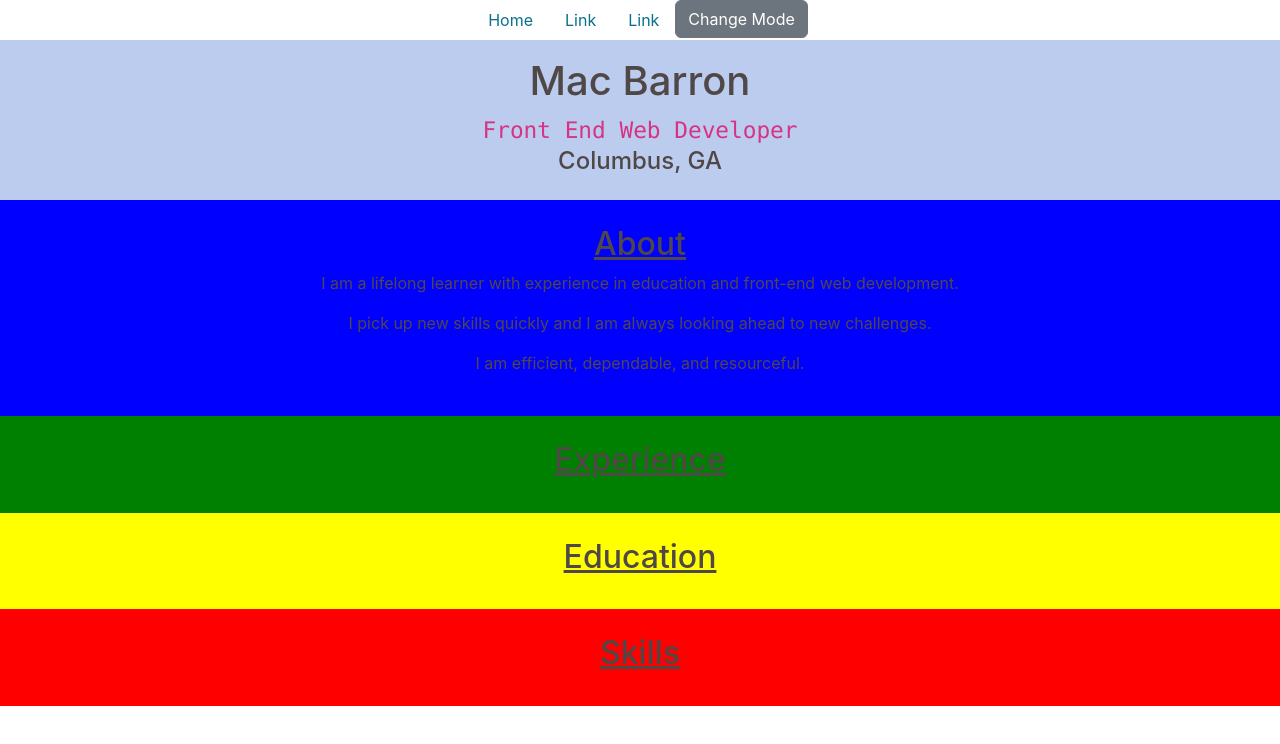
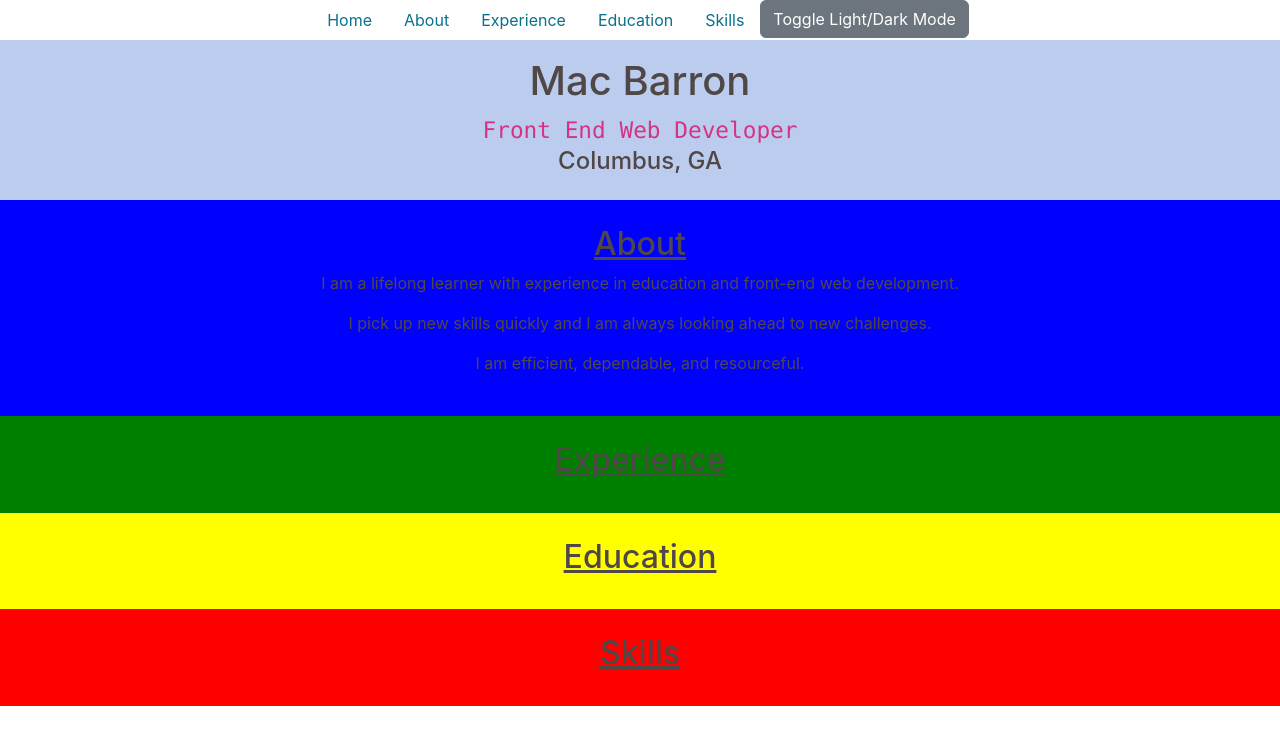
Before and after one commit to mac-mac-mac/react_app, a React (Create React App) app in the folder reactapp/: page / in a window 1280 px wide. Shown: the top 744 px of the page. Built offline with nearby package versions, Linux system fonts and the light colour scheme.

Commit message:
updated nav links

```diff
--- a/reactapp/src/components/About.jsx
+++ b/reactapp/src/components/About.jsx
@@ -2,7 +2,7 @@ import React from "react";
 
 function About() {
     return(
-        <div class="About">
+        <div class="About" id="ab">
             <h2>About</h2>
             <p>I am a lifelong learner with experience in education and front-end web development.</p>
             <p>I pick up new skills quickly and I am always looking ahead to new challenges.</p>
--- a/reactapp/src/components/Education.jsx
+++ b/reactapp/src/components/Education.jsx
@@ -2,7 +2,7 @@ import React from "react";
 
 function Education() {
     return(
-        <div class="Education">
+        <div class="Education" id="edu">
             <h2>Education</h2>
         </div>
     )
--- a/reactapp/src/components/Experience.jsx
+++ b/reactapp/src/components/Experience.jsx
@@ -2,7 +2,7 @@ import React from "react";
 
 function Experience() {
     return(
-        <div class="Experience">
+        <div class="Experience" id="exp">
             <h2>Experience</h2>
         </div>
     )
--- a/reactapp/src/components/Header.jsx
+++ b/reactapp/src/components/Header.jsx
@@ -11,7 +11,7 @@ class Header extends React.Component{
 
     render(){
         return(
-            <header className={`App-header ${this.state.theme}`}>
+            <header className={`App-header ${this.state.theme}`} id="home">
                 <h1> Mac Barron </h1>
                 <code> Front End Web Developer </code>
                 <h4> Columbus, GA </h4>
--- a/reactapp/src/components/Nav.jsx
+++ b/reactapp/src/components/Nav.jsx
@@ -9,17 +9,23 @@ function MyNav() {
                 <Nav.Link href="#home">Home</Nav.Link>
             </Nav.Item>
             <Nav.Item>
-                <Nav.Link eventKey="link-1">Link</Nav.Link>
+                <Nav.Link href="#ab">About</Nav.Link>
             </Nav.Item>
             <Nav.Item>
-                <Nav.Link eventKey="link-2">Link</Nav.Link>
+                <Nav.Link href="#exp">Experience</Nav.Link>
+            </Nav.Item>
+            <Nav.Item>
+                <Nav.Link href="#edu">Education</Nav.Link>
+            </Nav.Item>
+            <Nav.Item>
+                <Nav.Link href="#sk">Skills</Nav.Link>
             </Nav.Item>
             <Nav.Item>
                 <Button variant="secondary" onClick={() => {
                     localStorage.setItem('theme', localStorage.getItem('theme') === 'dark' ? 'light' : 'dark');
                     window.location.reload()
                 }}>
-                    Change Mode
+                    Toggle Light/Dark Mode
                 </Button>
             </Nav.Item>
         </Nav>
--- a/reactapp/src/components/Skills.jsx
+++ b/reactapp/src/components/Skills.jsx
@@ -2,7 +2,7 @@ import React from "react";
 
 function Skills() {
     return(
-        <div class="Skills">
+        <div class="Skills" id="sk">
             <h2>Skills</h2>
         </div>
     )
```
